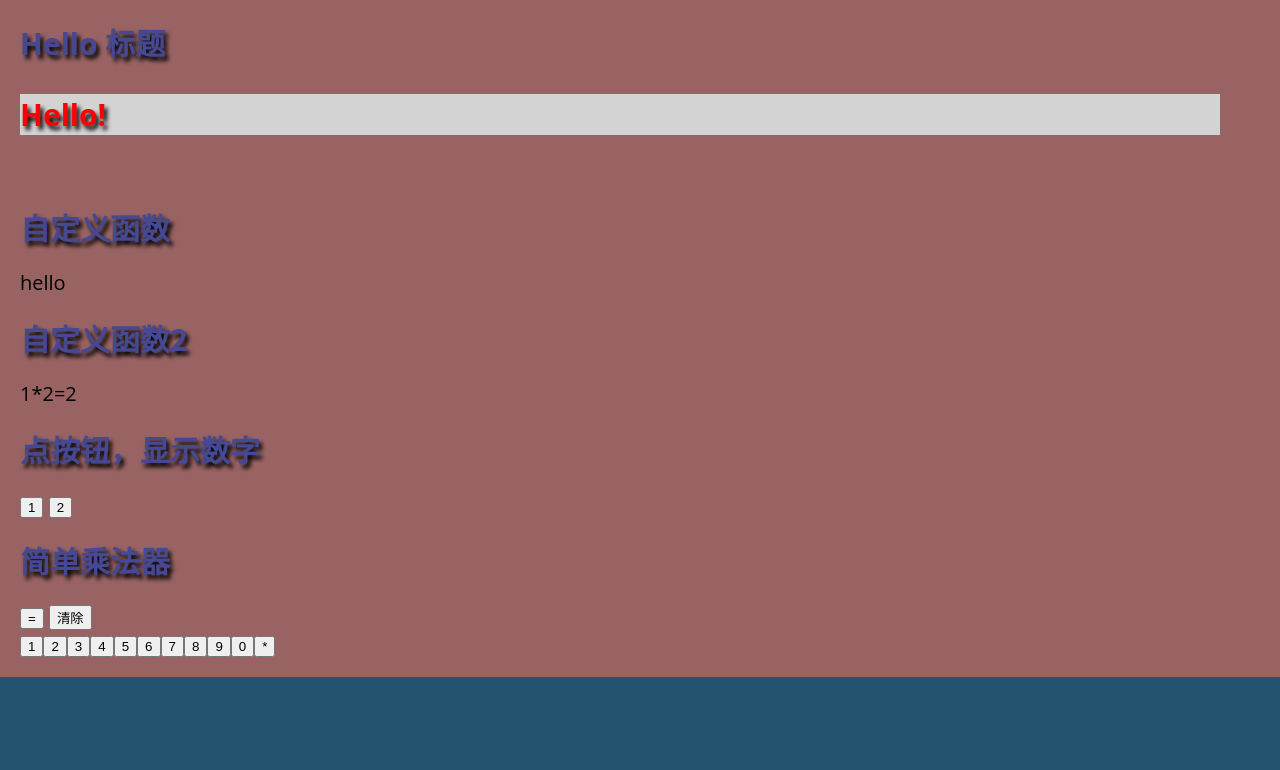
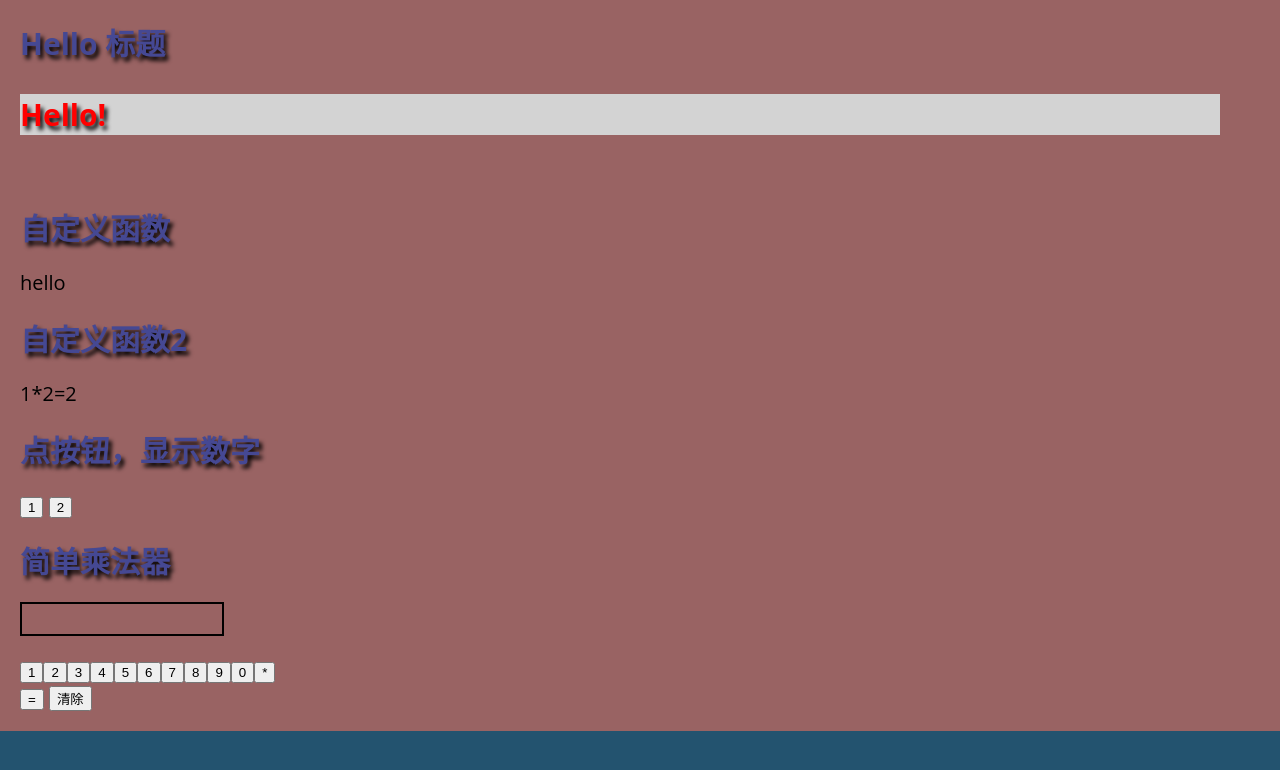
Before and after one commit to misapprehand/web-learning, a plain HTML site: page hello/js_basic.html in a window 1280 px wide. Shown: the top 770 px of the page. Drawn offline with Linux system fonts and the light colour scheme; a web font is replaced by a local one.

Commit message:
初步美化布局
1. result加边框
2. 按键分行

```diff
--- a/hello/hello.js
+++ b/hello/hello.js
@@ -68,7 +68,7 @@ function create_button(id,value){
     element.setAttribute("value",value);
     element.onclick = buttonClickHandler;
 
-    document.getElementById('multiplier').appendChild(element);
+    document.getElementById('number-pad-r1').appendChild(element);
     return element;
 }
 var map = {
--- a/hello/js_basic.html
+++ b/hello/js_basic.html
@@ -24,9 +24,13 @@
         </div>
         <h2>简单乘法器</h2>
         <div id="multiplier">
-            <input type="button" id="mul-=" value="=" />
-            <input type="button" id="mul-clr" value="清除" />
             <div id="mul-result">
+            </div>
+            <div id="number-pad-r1">
+            </div>
+            <div id="number-pad-r2">
+               <input type="button" id="mul-=" value="=" />
+               <input type="button" id="mul-clr" value="清除" />
             </div>
         </div>
         <script src="hello.js"></script>
--- a/hello/style.css
+++ b/hello/style.css
@@ -73,3 +73,9 @@ img{
     display: block;
     margin: 0 auto;
 }
+#mul-result{
+    height: 1.5rem;
+    width: 10rem;
+    border:2px solid black;
+    margin: 0 0 1rem 0;
+}
```
